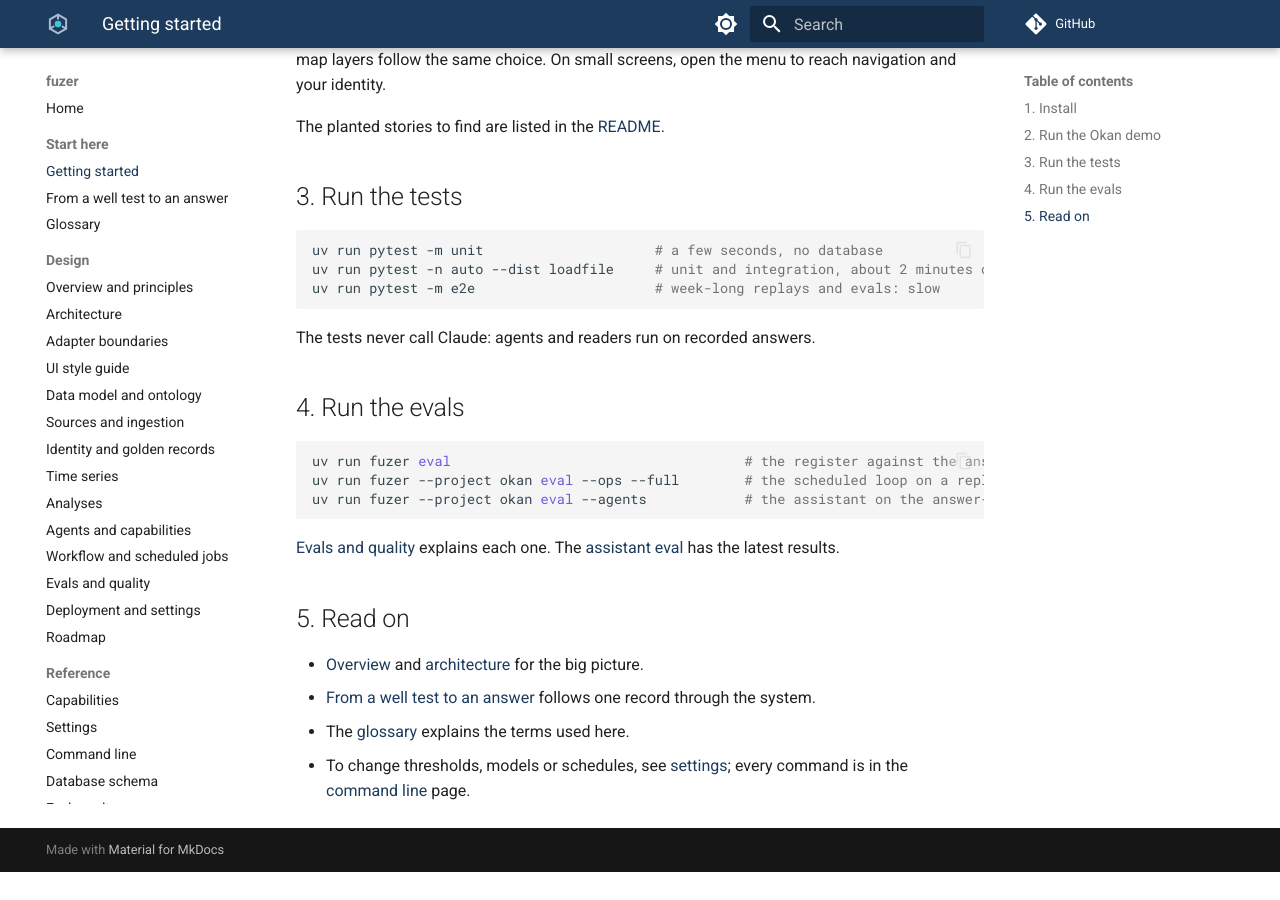
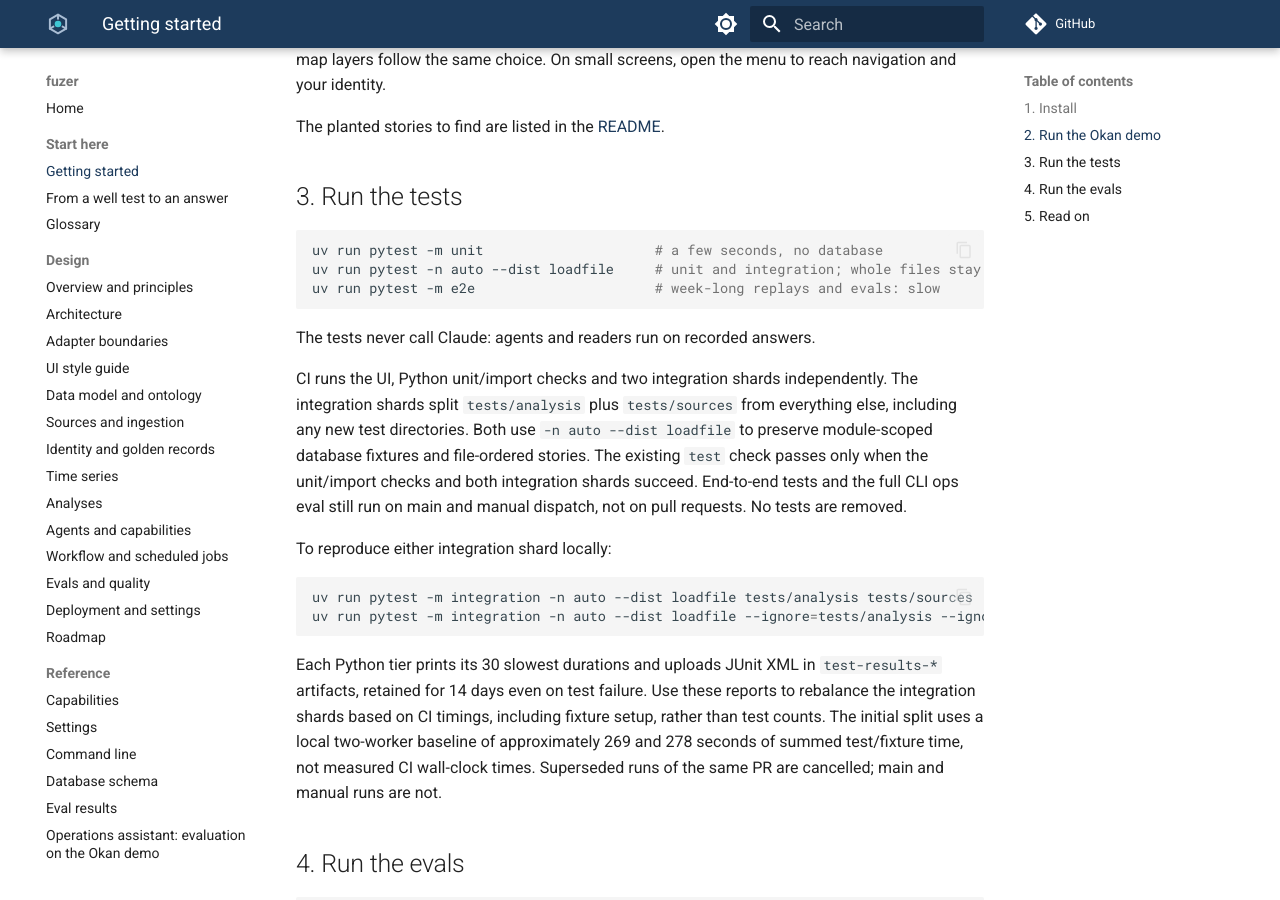
Before and after one commit to areed145/fuzer, an MkDocs documentation site: the page built from docs/getting-started.md, in a window 1280 px wide and 900 px high, scrolled down 1556 px. Built offline with MkDocs 1.6.1 and Material for MkDocs 9.7.7, drawn with Linux system fonts in a browser that asks for light colours; comment, search, counter and statistics services are not loaded; before the commit the page ends 2428 px from its top, so only the background shows below that.

Commit message:
Parallelize integration CI and retain test timing reports
Split integration tests into two file-preserving shards, run fast Python checks independently, and cancel superseded PR runs without removing coverage. Preserve the combined test status and document local shard commands.

Co-authored-by: Copilot App <223556219+Copilot@users.noreply.github.com>

````diff
--- a/docs/getting-started.md
+++ b/docs/getting-started.md
@@ -68,11 +68,34 @@ The planted stories to find are listed in the [README](https://github.com/areed1
 
 ```sh
 uv run pytest -m unit                     # a few seconds, no database
-uv run pytest -n auto --dist loadfile     # unit and integration, about 2 minutes on 4 cores
+uv run pytest -n auto --dist loadfile     # unit and integration; whole files stay on one worker
 uv run pytest -m e2e                      # week-long replays and evals: slow
 ```
 
 The tests never call Claude: agents and readers run on recorded answers.
+
+CI runs the UI, Python unit/import checks and two integration shards independently.
+The integration shards split `tests/analysis` plus `tests/sources` from everything else,
+including any new test directories. Both use `-n auto --dist loadfile` to preserve
+module-scoped database fixtures and file-ordered stories. The existing `test` check
+passes only when the unit/import checks and both integration shards succeed.
+End-to-end tests and the full CLI ops eval still run on main and manual dispatch,
+not on pull requests. No tests are removed.
+
+To reproduce either integration shard locally:
+
+```sh
+uv run pytest -m integration -n auto --dist loadfile tests/analysis tests/sources
+uv run pytest -m integration -n auto --dist loadfile --ignore=tests/analysis --ignore=tests/sources
+```
+
+Each Python tier prints its 30 slowest durations and uploads JUnit XML in
+`test-results-*` artifacts, retained for 14 days even on test failure. Use these
+reports to rebalance the integration shards based on CI timings, including fixture
+setup, rather than test counts. The initial split uses a local two-worker baseline
+of approximately 269 and 278 seconds of summed test/fixture time, not measured CI
+wall-clock times. Superseded runs of the same PR are cancelled; main and manual
+runs are not.
 
 ## 4. Run the evals
 
````
Also changed, not shown: 1 other file.
